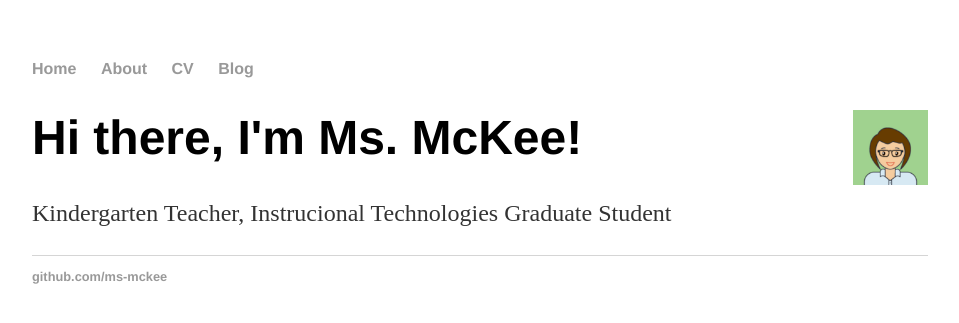
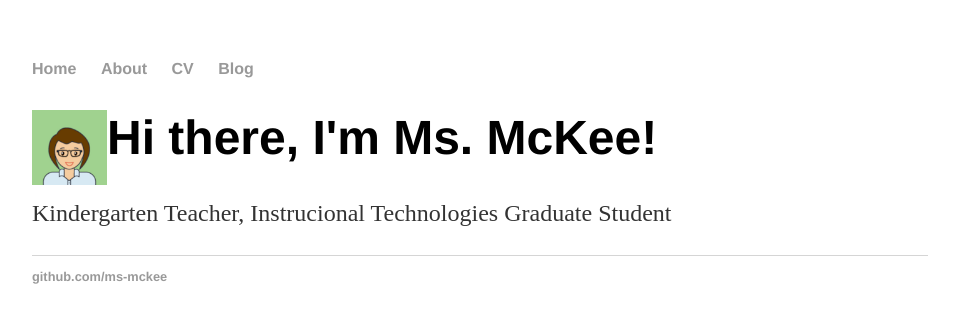
Before and after one commit to ms-mckee/ms-mckee.github.io, a Jekyll site: the page built from index.html, in a window 1280 px wide. Shown: the top 323 px of the page, without its empty margins (160-1119 px from the left). Built offline with Jekyll 4.4.1, drawn with Linux system fonts in a browser that asks for light colours.

Commit message:
Update index.html

```diff
--- a/index.html
+++ b/index.html
@@ -4,10 +4,8 @@ title: Ms. McKee's webpage
 ---
 
 <div class="blurb">
-	<div>
-		<img src="{{site.url}}/assets/avatar.png", height=75, width=75, align="right">
+	<img src="{{site.url}}/assets/avatar.png", height=75, width=75, align="left">
 	<h1>Hi there, I'm Ms. McKee!</h1>
-	</div>
 	<p>Kindergarten Teacher, Instrucional Technologies Graduate Student</p>
 
 </div><!-- /.blurb -->
```
